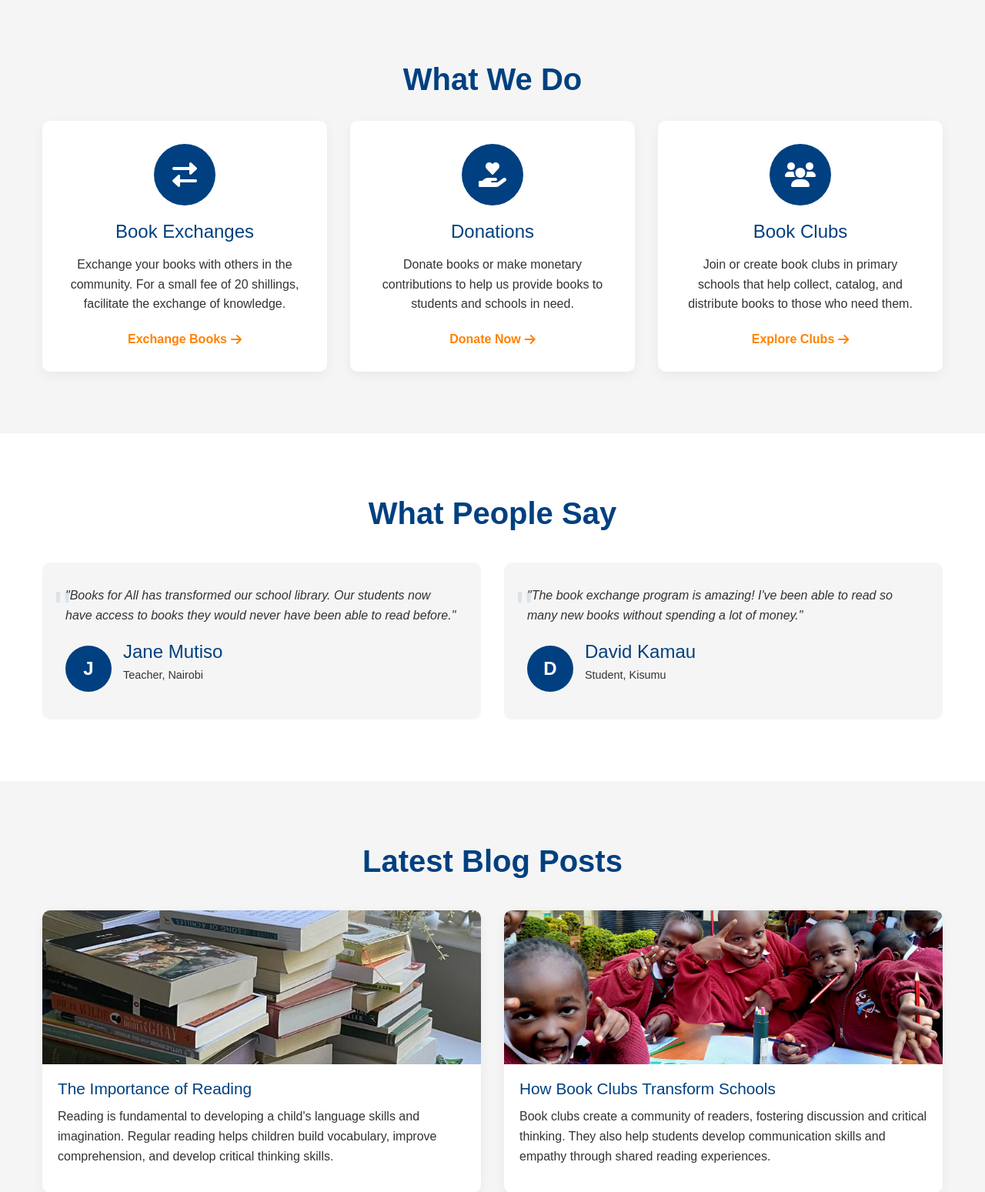
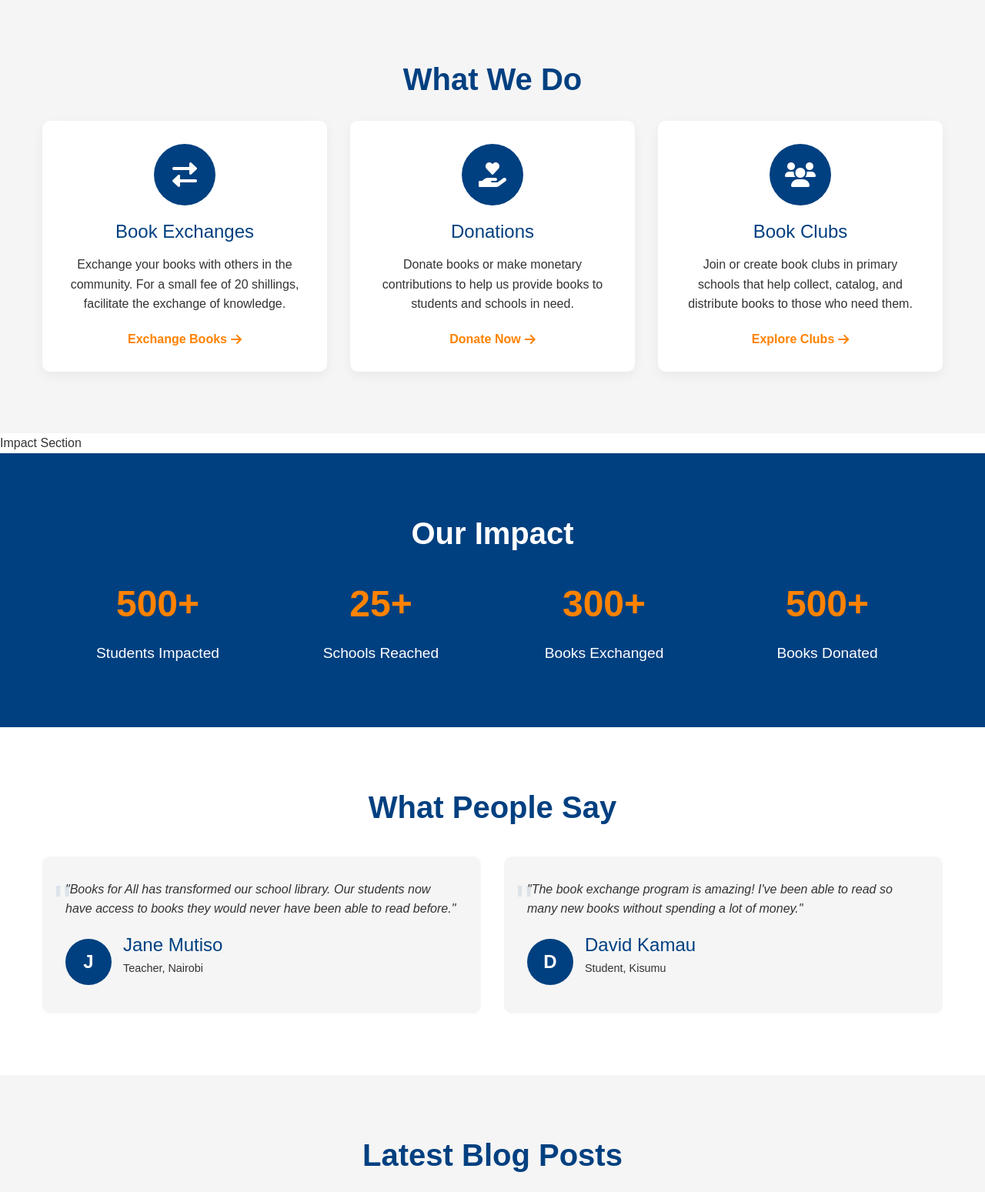
Before and after one commit to K-Omuya/booksweb, a Django app: page / in a window 1280 px wide. Shown: the part 1386-2935 px from the top of the page at 77% size. Run offline with Django 5.2, Linux system fonts and the light colour scheme; data that the repository does not hold is empty.

```diff
--- a/templates/core/home.html
+++ b/templates/core/home.html
@@ -519,7 +519,7 @@
     </div>
 </section>
 
-<!-- Impact Section
+Impact Section
 <section class="impact-section">
     <div class="container">
         <h2 class="section-title">Our Impact</h2>
@@ -551,7 +551,7 @@
             {% endif %}
         </div>
     </div>
-</section> -->
+</section>
 
 <!-- Testimonials Section -->
 <section class="testimonials-section">
```
